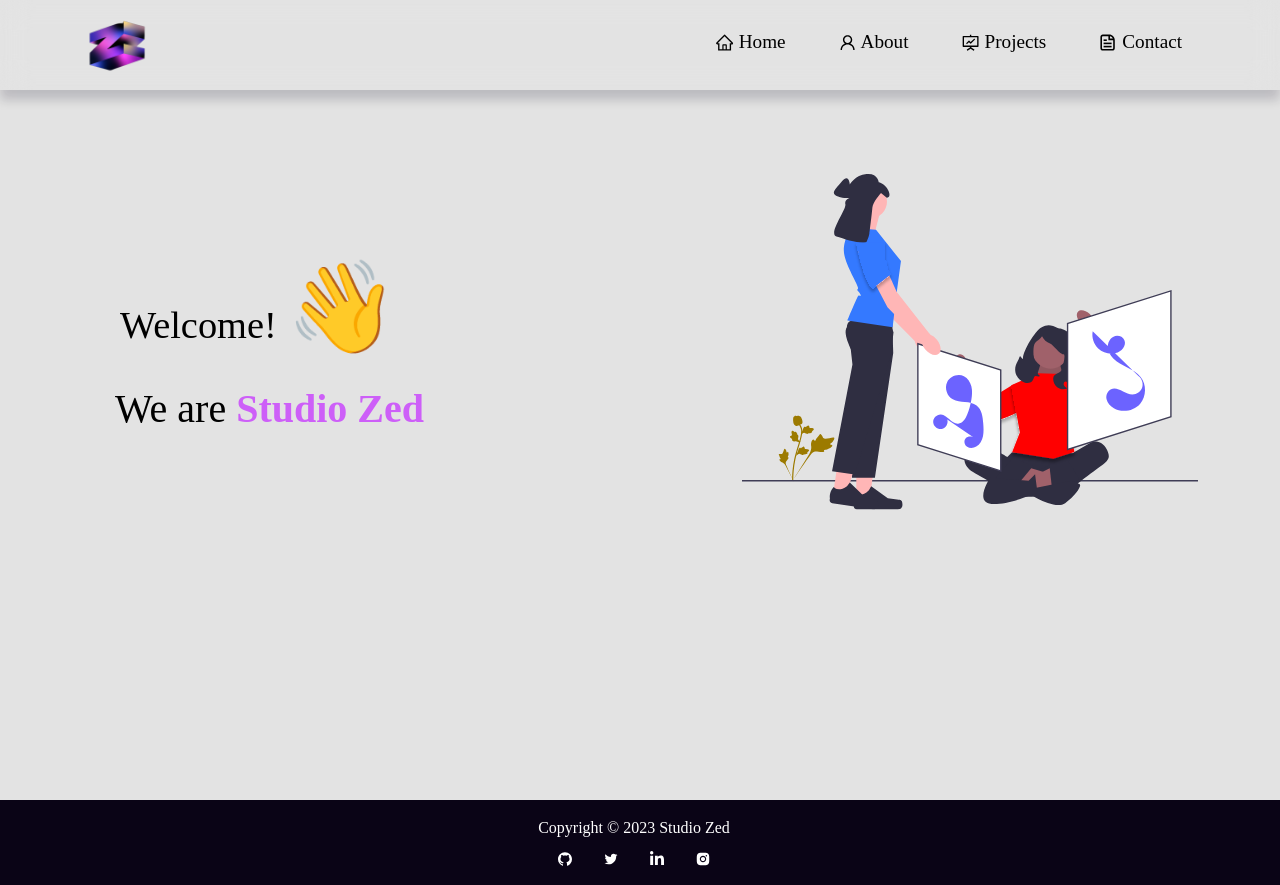
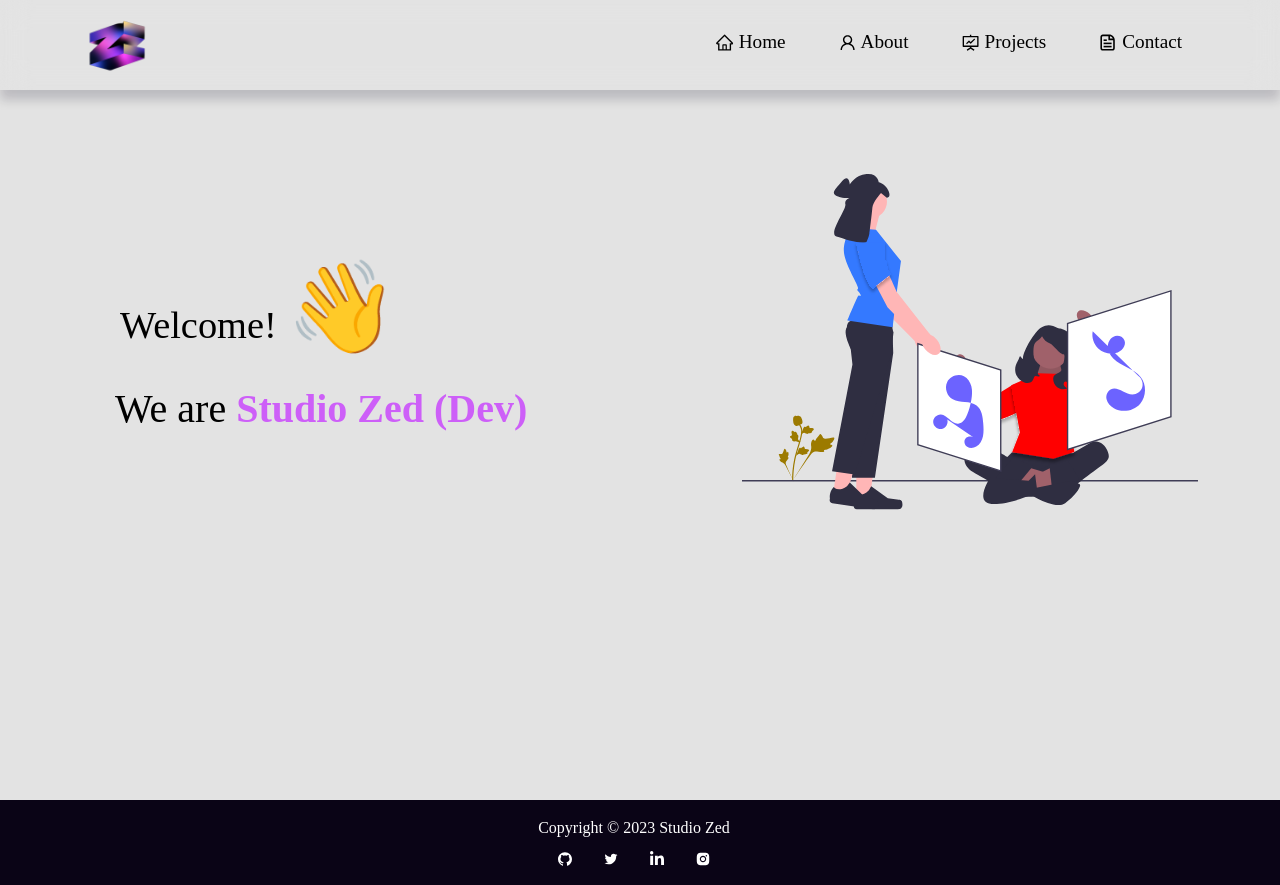
Before and after one commit to OudomMunint/StudioZed-ReactJS, a React (Create React App) app: page / in a window 1280 px wide. Built offline with nearby package versions, Linux system fonts and the light colour scheme; a web font is replaced by a local one.

Commit message:
Added dev env indicator

```diff
--- a/src/components/Home/Home.js
+++ b/src/components/Home/Home.js
@@ -31,7 +31,7 @@ function Home() {
 
               <h1 className="heading-name">
                 We are
-                <strong className="main-name"> Studio Zed</strong>
+                <strong className="main-name"> Studio Zed (Dev)</strong>
               </h1>
 
               <div style={{ padding: 50, textAlign: "left", width: "max-content" }}>
```
